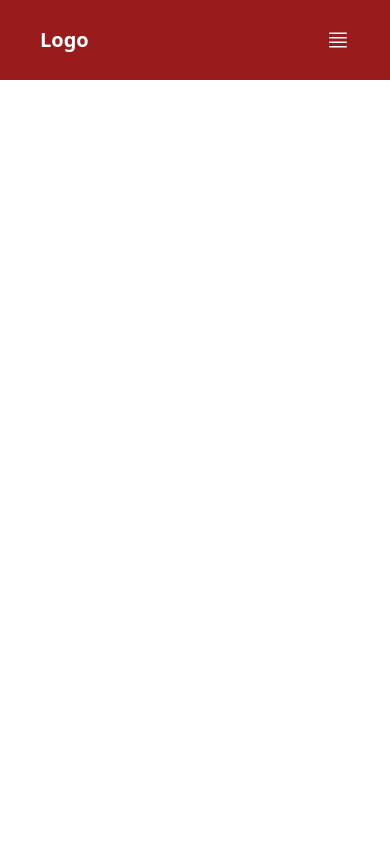
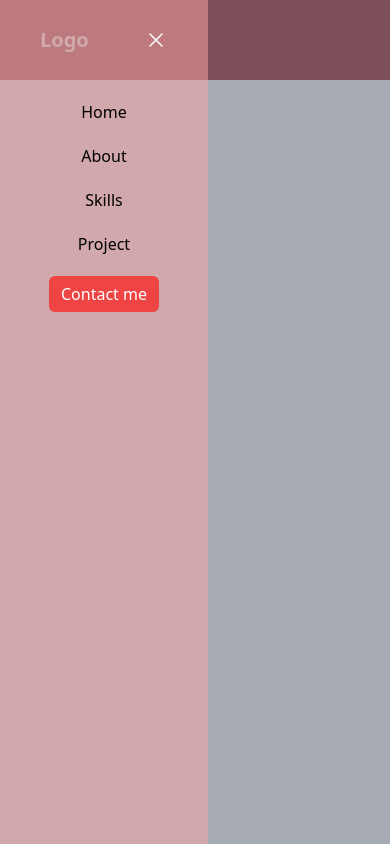
Before and after one commit to pushpendra-kashyap/learning-react-tailwind-1, a React (Create React App) app: page / in a window 390 px wide. Both pictures are taken after a click on the icon 338 px from the left and 40 px from the top of the page. Built offline with nearby package versions, Linux system fonts and the light colour scheme; the HTML template or start-up script is replaced by a standard one.

Commit message:
navbar with events

```diff
--- a/src/components/Navbar.js
+++ b/src/components/Navbar.js
@@ -1,7 +1,7 @@
 import React, { useState } from "react";
 
 function Navbar() {
-  const [isOpen, setIsOpen] = useState(true);
+  const [isOpen, setIsOpen] = useState(false);
   return (
     <>
       <div className="h-20 bg-red-800 flex justify-between items-center px-10">
@@ -50,7 +50,15 @@ function Navbar() {
       {/* ------- Mobile Slider --------- */}
       {isOpen && (
         <div>
-          <div className="md:hidden fixed right-0 top-0 bottom-0 h-screen bg-red-300 bg-opacity-50 w-52">
+          <div
+            id="container"
+            className="md:hidden fixed inset-0 h-screen bg-gray-500 bg-opacity-60 w-full"
+            onClick={(element) => {
+              if (element.target.id === "container") setIsOpen(false);
+            }}
+          >
+            <div className="flex justify-end w-52 h-full bg-red-300 bg-opacity-50 ">
+              <div className="w-full">
                 <div className="h-20 pr-10 flex justify-end items-center">
                   <svg
                     xmlns="http://www.w3.org/2000/svg"
@@ -92,6 +100,8 @@ function Navbar() {
                 </div>
               </div>
             </div>
+          </div>
+        </div>
       )}
     </>
   );
```
Also changed, not shown: src/components/Popup.js (added). Lines whose indentation alone changed are shown as unchanged.
